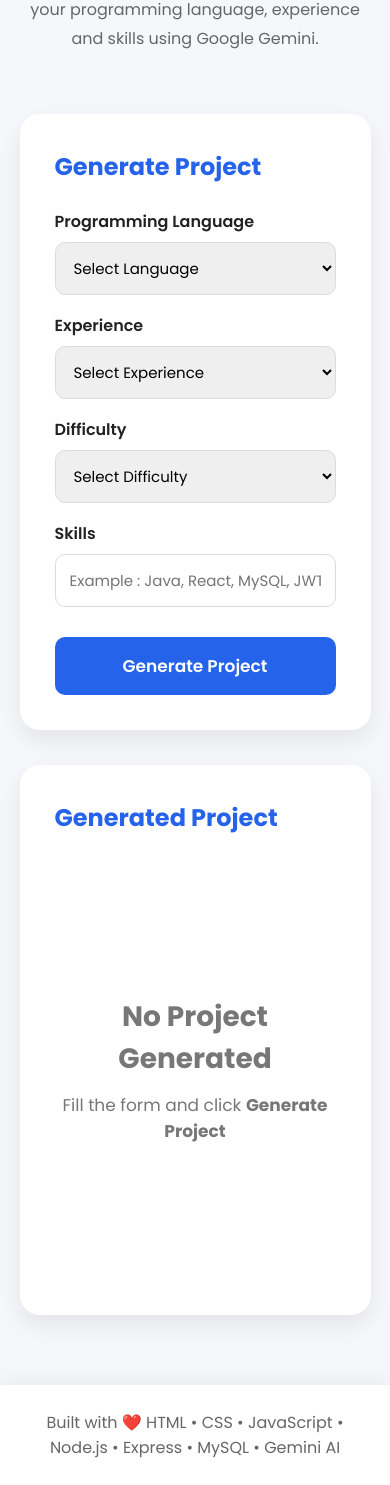
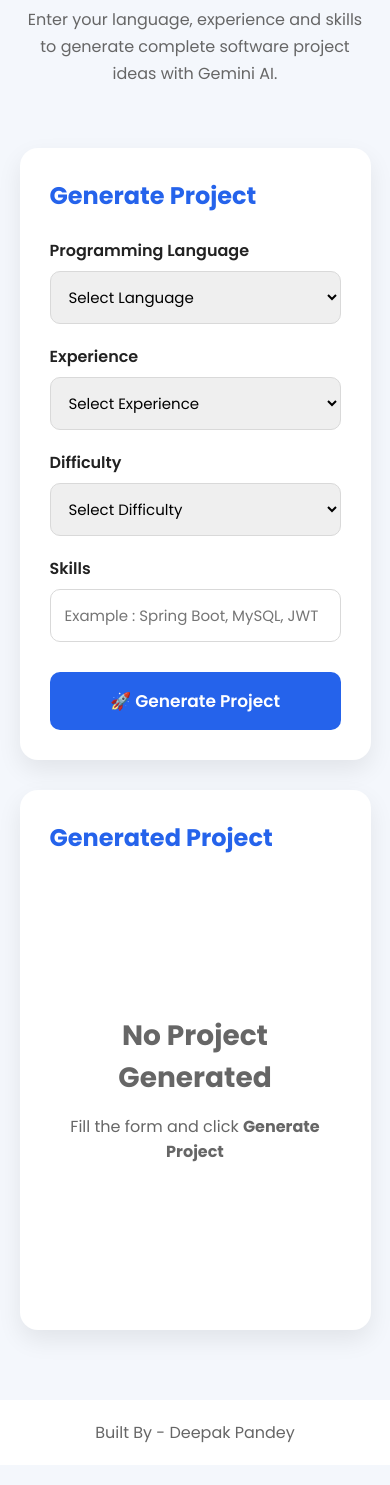
Before and after one commit to justdeepakpandey/AI-Project-Generator, a plain HTML site: page frontend/index.html in a window 390 px wide. Shown: the part 439-1924 px from the top of the page. Drawn offline with Linux system fonts and the light colour scheme.

Commit message:
Build frontend UI and project preview

```diff
--- a/fontend/index.html
+++ b/frontend/index.html
@@ -5,126 +5,221 @@
     <meta charset="UTF-8">
     <meta name="viewport" content="width=device-width, initial-scale=1.0">
     <title>ProjectForge AI</title>
+
     <link rel="stylesheet" href="style.css">
+
     <link rel="preconnect" href="https://fonts.googleapis.com">
-
     <link rel="preconnect" href="https://fonts.gstatic.com" crossorigin>
 
     <link href="https://fonts.googleapis.com/css2?family=Poppins:wght@300;400;500;600;700&display=swap"
         rel="stylesheet">
 </head>
+
 <body>
-    <!--  NAVBAR -->
+
+    <!-- Navbar -->
+
     <nav class="navbar">
+
         <div class="logo">
+
             ProjectForge AI
+
         </div>
+
         <ul>
+
             <li><a href="#">Home</a></li>
+
             <li><a href="#">Saved Projects</a></li>
+
             <li><a href="#">About</a></li>
+
             <li>
+
                 <button class="login-btn">
+
                     Login
+
                 </button>
+
             </li>
+
         </ul>
+
     </nav>
-    <!--  HERO  -->
+
+
+
+    <!-- Hero -->
 
     <section class="hero">
 
         <h1>
 
-            Generate AI Powered Software Projects
+            Generate AI Powered Software Project Ideas
 
         </h1>
 
         <p>
 
-            Get complete project ideas according to your programming
-            language, experience and skills using Google Gemini.
+            Enter your language, experience and skills to generate complete
+            software project ideas with Gemini AI.
+
         </p>
 
     </section>
 
-    <!--  MAIN -->
 
-    <section class="main-section">
-        <!-- LEFT CARD -->
-        <div class="form-card">
+
+    <!-- Main -->
+
+    <section class="container">
+
+
+
+        <!-- Left -->
+
+        <div class="left-card">
+
             <h2>
+
                 Generate Project
+
             </h2>
+
+
+
             <label>
-    Programming Language
+
+                Programming Language
+
             </label>
+
             <select id="language">
+
                 <option value="">Select Language</option>
+
                 <option>Java</option>
+
                 <option>Python</option>
+
                 <option>JavaScript</option>
+
                 <option>C++</option>
+
                 <option>C#</option>
+
             </select>
+
+
+
             <label>
+
                 Experience
+
             </label>
+
             <select id="experience">
+
                 <option value="">Select Experience</option>
+
                 <option>Beginner</option>
+
                 <option>Intermediate</option>
+
                 <option>Advanced</option>
+
             </select>
+
+
+
             <label>
+
                 Difficulty
+
             </label>
+
             <select id="difficulty">
+
                 <option value="">Select Difficulty</option>
+
                 <option>Easy</option>
+
                 <option>Medium</option>
+
                 <option>Hard</option>
+
             </select>
+
+
+
             <label>
+
                 Skills
+
             </label>
+
             <input
                 type="text"
                 id="skills"
-                placeholder="Example : Java, React, MySQL, JWT"
+                placeholder="Example : Spring Boot, MySQL, JWT"
             >
-            <button class="generate-btn">
 
-                Generate Project
+
+
+            <button id="generateBtn">
+
+                🚀 Generate Project
 
             </button>
+
         </div>
-        <!-- RIGHT CARD -->
-        <div class="result-card">
+
+
+
+        <!-- Right -->
+
+        <div class="right-card">
+
             <h2>
+
                 Generated Project
+
             </h2>
-            <div class="empty-state">
-                <h3>
-                    No Project Generated
-                </h3>
+
+
+
+            <div id="result">
+
+                <h3>No Project Generated</h3>
+
                 <p>
+
                     Fill the form and click
+
                     <b>Generate Project</b>
+
                 </p>
+
             </div>
 
-            <div id="project-result">
-            </div>
         </div>
+
     </section>
-    <!-- FOOTER -->
+
+
+
+    <!-- Footer -->
 
     <footer>
 
-        Built with ❤️ HTML • CSS • JavaScript • Node.js • Express • MySQL • Gemini AI
+        Built By - Deepak Pandey
 
     </footer>
+
     <script src="script.js"></script>
+
 </body>
+
 </html>
--- /dev/null
+++ b/frontend/script.js
@@ -0,0 +1,34 @@
+const generateBtn = document.getElementById("generateBtn");
+const result = document.getElementById("result");
+
+generateBtn.addEventListener("click", function () {
+
+    const language = document.getElementById("language").value;
+    const experience = document.getElementById("experience").value;
+    const difficulty = document.getElementById("difficulty").value;
+    const skills = document.getElementById("skills").value;
+
+    if (
+        language === "" ||
+        experience === "" ||
+        difficulty === "" ||
+        skills.trim() === ""
+    ) {
+        alert("Please fill all fields.");
+        return;
+    }
+
+    result.innerHTML = `
+        <h2>${language} Project</h2>
+
+        <p><strong>Experience:</strong> ${experience}</p>
+
+        <p><strong>Difficulty:</strong> ${difficulty}</p>
+
+        <p><strong>Skills:</strong> ${skills}</p>
+
+        <hr>
+
+        <p>This is a sample project preview.</p>
+    `;
+});
--- a/fontend/style.css
+++ b/frontend/style.css
@@ -6,7 +6,7 @@
 }
 
 body{
-    background:#f5f7fb;
+    background:#f4f7fc;
     color:#222;
 }
 
@@ -30,17 +30,16 @@ body{
 }
 
 .navbar ul{
+    display:flex;
+    gap:30px;
     list-style:none;
-    display:flex;
     align-items:center;
-    gap:30px;
 }
 
 .navbar a{
     text-decoration:none;
     color:#444;
     font-weight:500;
-    transition:.3s;
 }
 
 .navbar a:hover{
@@ -48,20 +47,18 @@ body{
 }
 
 .login-btn{
+    padding:10px 20px;
+    border:none;
+    border-radius:8px;
     background:#2563eb;
     color:white;
-    border:none;
-    padding:10px 22px;
-    border-radius:10px;
     cursor:pointer;
-    font-size:15px;
-    transition:.3s;
+    font-weight:600;
 }
 
 .login-btn:hover{
     background:#1d4ed8;
 }
-
 
 /* ================= HERO ================= */
 
@@ -73,131 +70,113 @@ body{
 }
 
 .hero h1{
-    font-size:52px;
-    line-height:1.2;
+    font-size:50px;
     margin-bottom:20px;
 }
 
 .hero p{
+    color:#666;
+    line-height:1.7;
     font-size:18px;
-    color:#666;
-    line-height:1.8;
 }
-
 
 /* ================= MAIN ================= */
 
-.main-section{
+.container{
 
     width:90%;
     max-width:1200px;
-    margin:60px auto;
+    margin:50px auto;
 
     display:grid;
-    grid-template-columns:420px 1fr;
-    gap:35px;
+    grid-template-columns:400px 1fr;
+    gap:30px;
 
 }
 
-
-/* ================= FORM ================= */
-
-.form-card{
+.left-card,
+.right-card{
 
     background:white;
-    padding:35px;
-    border-radius:20px;
+    padding:30px;
+    border-radius:18px;
     box-shadow:0 10px 25px rgba(0,0,0,.08);
 
 }
 
-.form-card h2{
-    margin-bottom:25px;
-    color:#2563eb;
-}
-
-.form-card label{
-    display:block;
-    margin:18px 0 8px;
-    font-weight:600;
-}
-
-.form-card select,
-.form-card input{
-
-    width:100%;
-    padding:14px;
-
-    border:1px solid #dcdcdc;
-    border-radius:10px;
-
-    outline:none;
-    font-size:15px;
-
-    transition:.3s;
-
-}
-
-.form-card select:focus,
-.form-card input:focus{
-
-    border-color:#2563eb;
-
-}
-
-.generate-btn{
-
-    width:100%;
-    margin-top:30px;
-
-    padding:16px;
-
-    border:none;
-    border-radius:10px;
-
-    background:#2563eb;
-    color:white;
-
-    font-size:17px;
-    font-weight:600;
-
-    cursor:pointer;
-
-    transition:.3s;
-
-}
-
-.generate-btn:hover{
-
-    background:#1d4ed8;
-
-    transform:translateY(-2px);
-
-}
-
-
-/* ================= RESULT ================= */
-
-.result-card{
-
-    background:white;
-    border-radius:20px;
-    padding:35px;
-
-    box-shadow:0 10px 25px rgba(0,0,0,.08);
-
-}
-
-.result-card h2{
+.left-card h2,
+.right-card h2{
 
     color:#2563eb;
     margin-bottom:25px;
 
 }
 
-.empty-state{
+.left-card label{
 
-    height:420px;
+    display:block;
+    margin-top:20px;
+    margin-bottom:8px;
+    font-weight:600;
+
+}
+
+.left-card select,
+.left-card input{
+
+    width:100%;
+    padding:14px;
+
+    border:1px solid #d9d9d9;
+
+    border-radius:10px;
+
+    font-size:15px;
+
+    outline:none;
+
+}
+
+.left-card select:focus,
+.left-card input:focus{
+
+    border-color:#2563eb;
+
+}
+
+#generateBtn{
+
+    width:100%;
+
+    margin-top:30px;
+
+    padding:16px;
+
+    border:none;
+
+    border-radius:10px;
+
+    background:#2563eb;
+
+    color:white;
+
+    font-size:17px;
+
+    cursor:pointer;
+
+    font-weight:600;
+
+}
+
+#generateBtn:hover{
+
+    background:#1d4ed8;
+
+}
+
+#result{
+
+    min-height:420px;
 
     display:flex;
     justify-content:center;
@@ -206,29 +185,16 @@ body{
 
     text-align:center;
 
-    color:#777;
+    color:#666;
 
 }
 
-.empty-state h3{
+#result h3{
 
+    margin-bottom:15px;
     font-size:28px;
-    margin-bottom:12px;
 
 }
-
-.empty-state p{
-
-    font-size:17px;
-
-}
-
-#project-result{
-
-    display:none;
-
-}
-
 
 /* ================= FOOTER ================= */
 
@@ -238,22 +204,19 @@ footer{
 
     background:white;
 
+    padding:20px;
+
     text-align:center;
-
-    padding:25px;
 
     color:#666;
 
-    box-shadow:0 -5px 20px rgba(0,0,0,.05);
-
 }
-
 
 /* ================= RESPONSIVE ================= */
 
-@media(max-width:950px){
+@media(max-width:900px){
 
-.main-section{
+.container{
 
 grid-template-columns:1fr;
 
@@ -261,11 +224,12 @@ grid-template-columns:1fr;
 
 }
 
-@media(max-width:768px){
+@media(max-width:700px){
 
 .navbar{
 
 flex-direction:column;
+
 gap:20px;
 
 }
@@ -289,10 +253,4 @@ font-size:16px;
 
 }
 
-.logo{
-
-font-size:26px;
-
 }
-
-}
```
Also changed, not shown: backend/controllers/projectController.js (added, +12 -0 lines), backend/routes/projectRoutes.js (added, +8 -0 lines), backend/server.js (+6 -1 lines), fontend/script.js (deleted).
